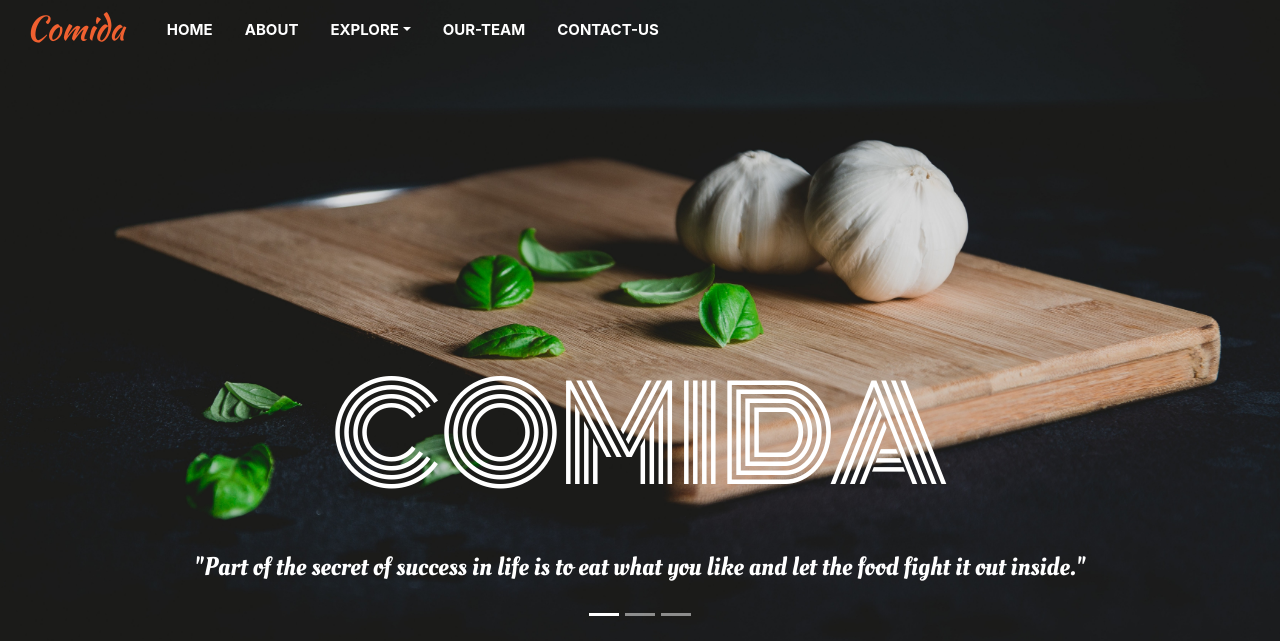
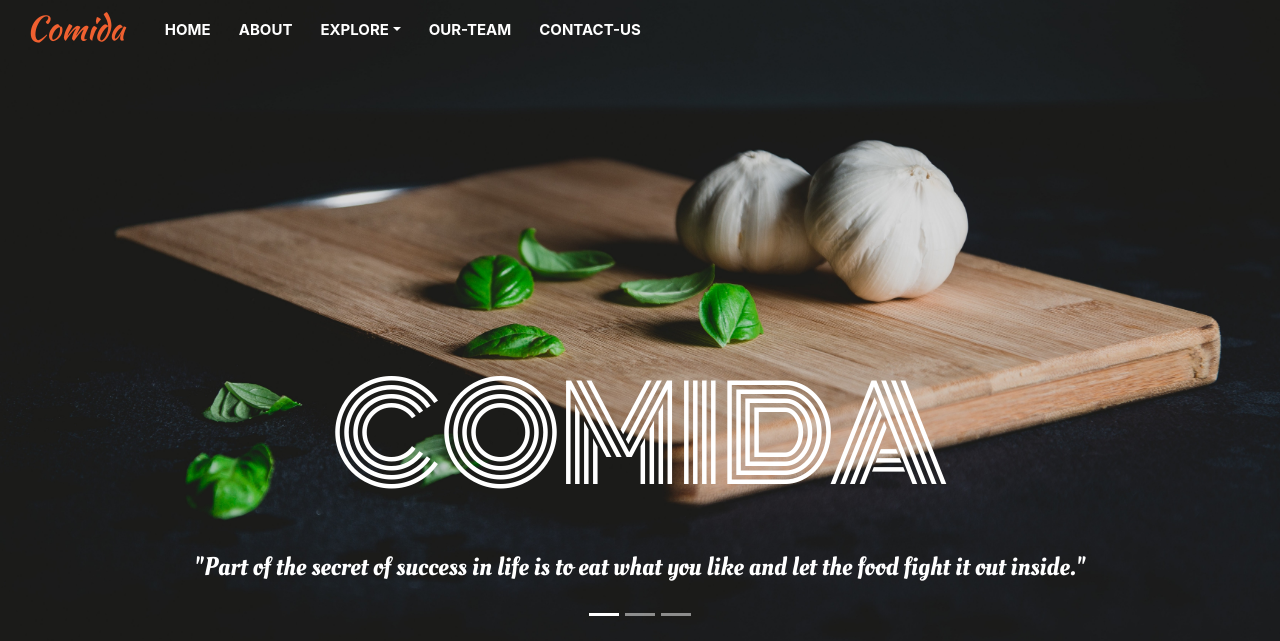
Before and after one commit to Bhavya00/Comida, a PHP site: page / in a window 1280 px wide. Shown: the top 641 px of the page. Run offline with PHP 8.4, Linux system fonts and the light colour scheme; some libraries are stand-ins or nearby versions.

Commit message:
Modified CSS

```diff
--- a/css/style.css
+++ b/css/style.css
@@ -77,8 +77,8 @@ body {
 
 #mainNavbar  .nav-link{
     color: white;
-    padding: 3px 8px 0 8px;
-    margin: 0 8px 0 8px;
+    padding: 3px 7px 0 7px;
+    margin: 0 7px 0 7px;
     font-size: 15px;
      display:inline-block;
      font-weight: 700
```
